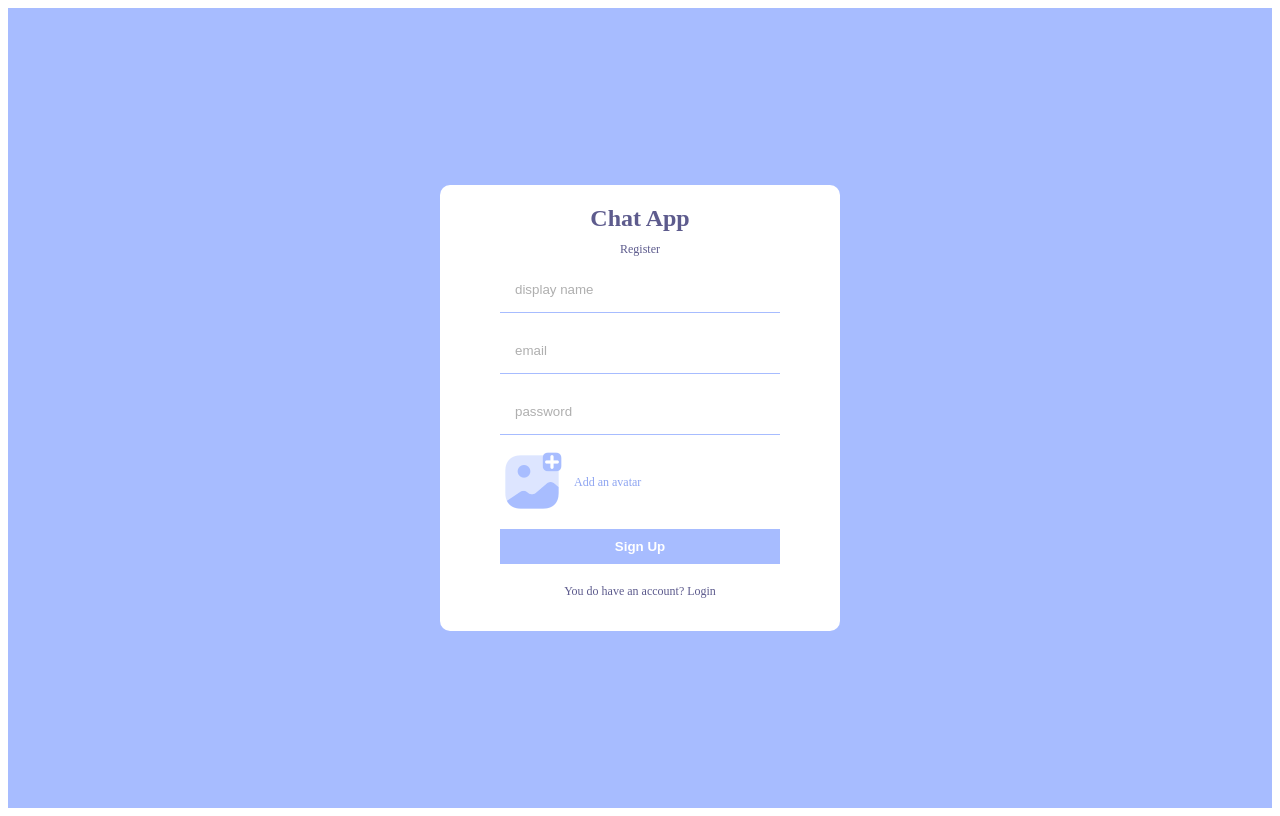
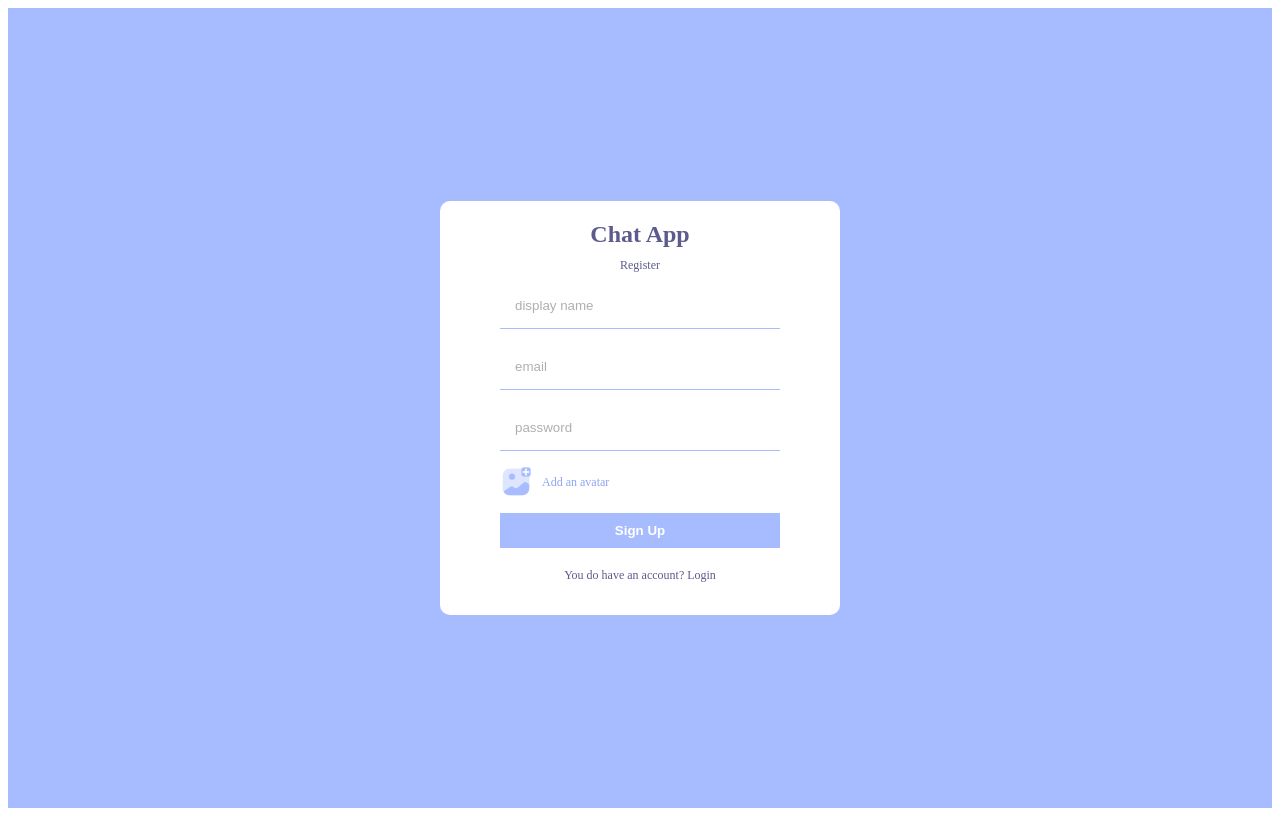
Before and after one commit to Patrick-Ngige/Chat-App, a React (Create React App) app: page / in a window 1280 px wide. Built offline with nearby package versions, Linux system fonts and the light colour scheme.

Commit message:
hiding the file input and replacing it with an image icon

```diff
--- a/src/styles.scss
+++ b/src/styles.scss
@@ -54,6 +54,11 @@
                     gap: 10px;
                     color: #8da4f1;
                     font-size: 12px;
+                    cursor: pointer;
+
+                    img{
+                        width: 32px;
+                    }
                 }
             }
             p{
```
